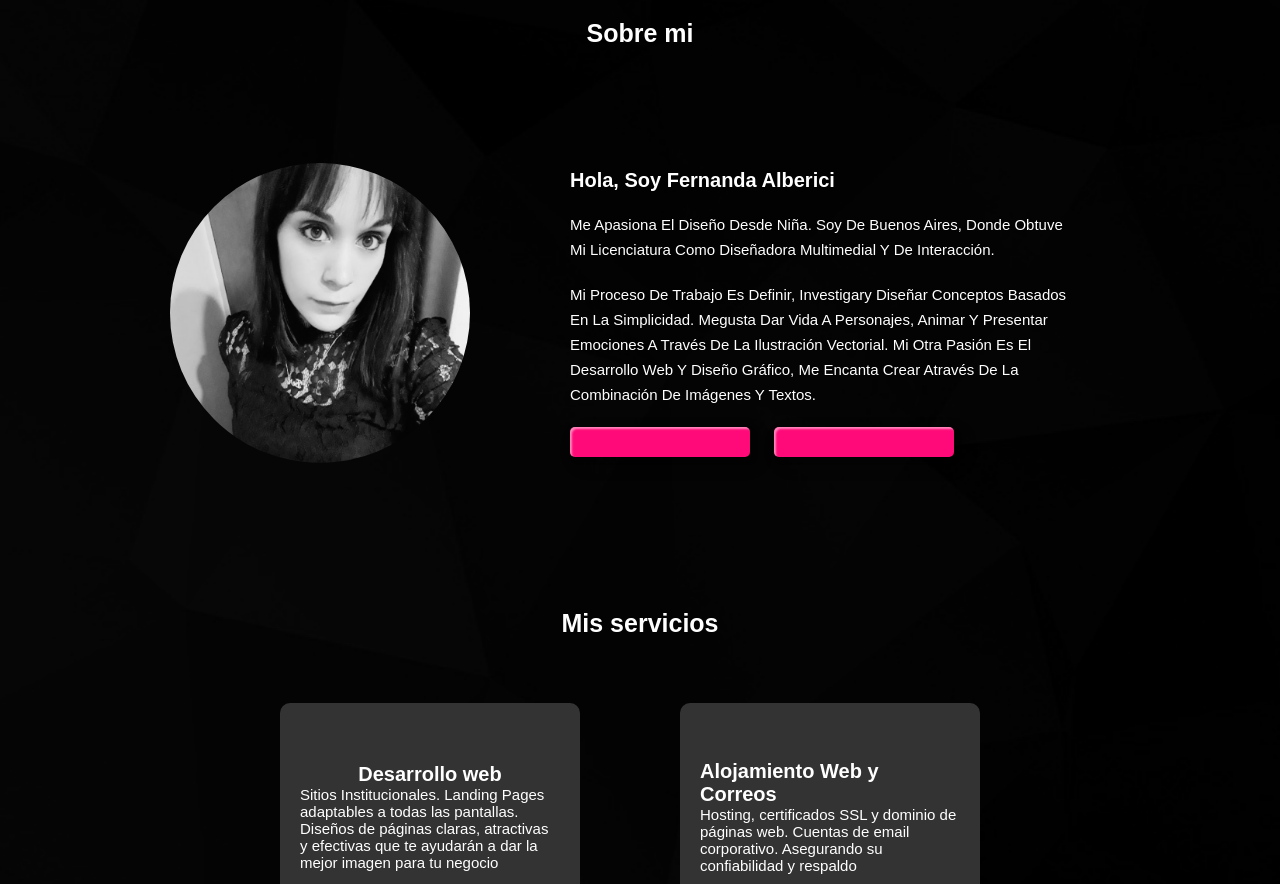
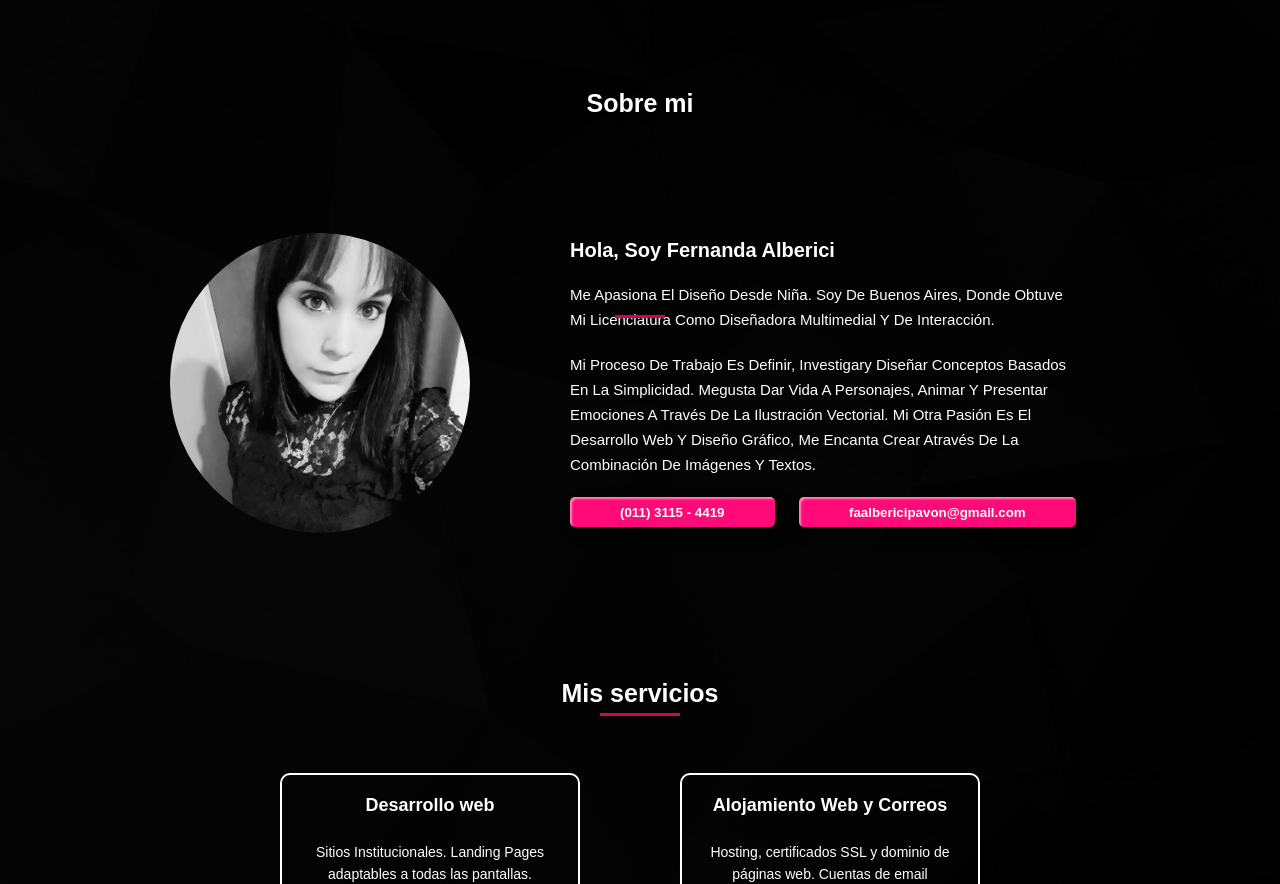
Before and after one commit to magichands22/FreelanceCoder, a plain HTML site: page sobremi/sobremi.html in a window 1280 px wide. Shown: the part 82-966 px from the top of the page. Drawn offline with Linux system fonts and the light colour scheme; files whose address does not match are found by name.

Commit message:
casi terminado

```diff
--- a/sobremi/sobremi.css
+++ b/sobremi/sobremi.css
@@ -21,7 +21,7 @@ body{
     width: 100%;
     height: 75px;
     background-color: rgb(212, 2, 82);
-
+    margin-bottom: 70px;
 }
 
 .navbar{
@@ -111,8 +111,35 @@ h1{
 .title{
     display: flex;
     justify-content: center;
-    margin-bottom: 40px
+    margin-bottom: 40px;
 }
+
+.title::after{
+    content: "";
+    display: block;
+    position: absolute;
+    bottom: 400px;
+    width: 50px;
+    height: 3px;
+    background-color: rgb(212, 2, 82);
+}
+
+.title_2{
+    display: flex;
+    justify-content: center;
+    margin-bottom: 40px;
+}
+
+.title_2::after{
+    content: "";
+    display: block;
+    position: absolute;
+    top: 795px;
+    width: 80px;
+    height: 3px;
+    background-color: rgb(212, 2, 82);
+}
+
 
 .info_container{
     width: 100%;
@@ -168,25 +195,31 @@ h1{
     grid-row-gap: 50px;
 }
     .box{
-      background-color:#333;
+      background-color:transparent;
       padding:20px;
       border-radius:10px;
       color:#fff;
       display:flex;
       flex-direction: column;
       align-items:center;
-      justify-content:center;
+      justify-content:flex-start;
       font-size:40px;
       font-family:sans-serif;
+      border: 2px solid white;
     }
 
     .box_title{
-        font-size: 20px;
-        align-items: center;
+        font-size: 18px;
+        text-align: center;
+        font-weight: 700;
     }
 
     .box_text{
-        font-size: 15px;
+        font-size: 14px;
+        font-weight: 200;
+        text-align: center;
+        margin-top: 25px;
+        line-height: 22px;
     }
 
 
@@ -259,7 +292,7 @@ h1{
     min-width: 130px;
     height: 30px;
     color: #fff;
-    padding: 5px 90px;
+    padding: 5px 50px;
     margin-right: 20px;
     font-weight: bold;
     cursor: pointer;
--- a/sobremi/sobremi.html
+++ b/sobremi/sobremi.html
@@ -41,11 +41,11 @@
             <h2 class="title_sobremi">hola, soy fernanda alberici</h2>
             <p class="description">Me apasiona el diseño desde niña. Soy de Buenos Aires, donde obtuve mi licenciatura como diseñadora Multimedial y de interacción.</p>
             <p class="description">Mi proceso de trabajo es definir, investigary diseñar conceptos basados en la simplicidad. Megusta dar vida a personajes, animar y presentar emociones a través de la ilustración vectorial. Mi otra pasión es el desarrollo web y diseño gráfico, me encanta crear através de la combinación de imágenes y textos.</p>
-            <button class="css-button-shadow-border--rose"></button>
-            <button class="css-button-shadow-border--rose"></button>
+            <button class="css-button-shadow-border--rose">(011) 3115 - 4419</button>
+            <button class="css-button-shadow-border--rose">faalbericipavon@gmail.com</button>
         </div>
     </div>
-    <h1 class="title">Mis servicios</h1>
+    <h1 class="title_2">Mis servicios</h1>
     <div class="container_box">
         <div class="box">
             <h2 class="box_title">Desarrollo web</h2>
```
Also changed, not shown: resumen/estilos_resumen.css (+15 -0 lines).
